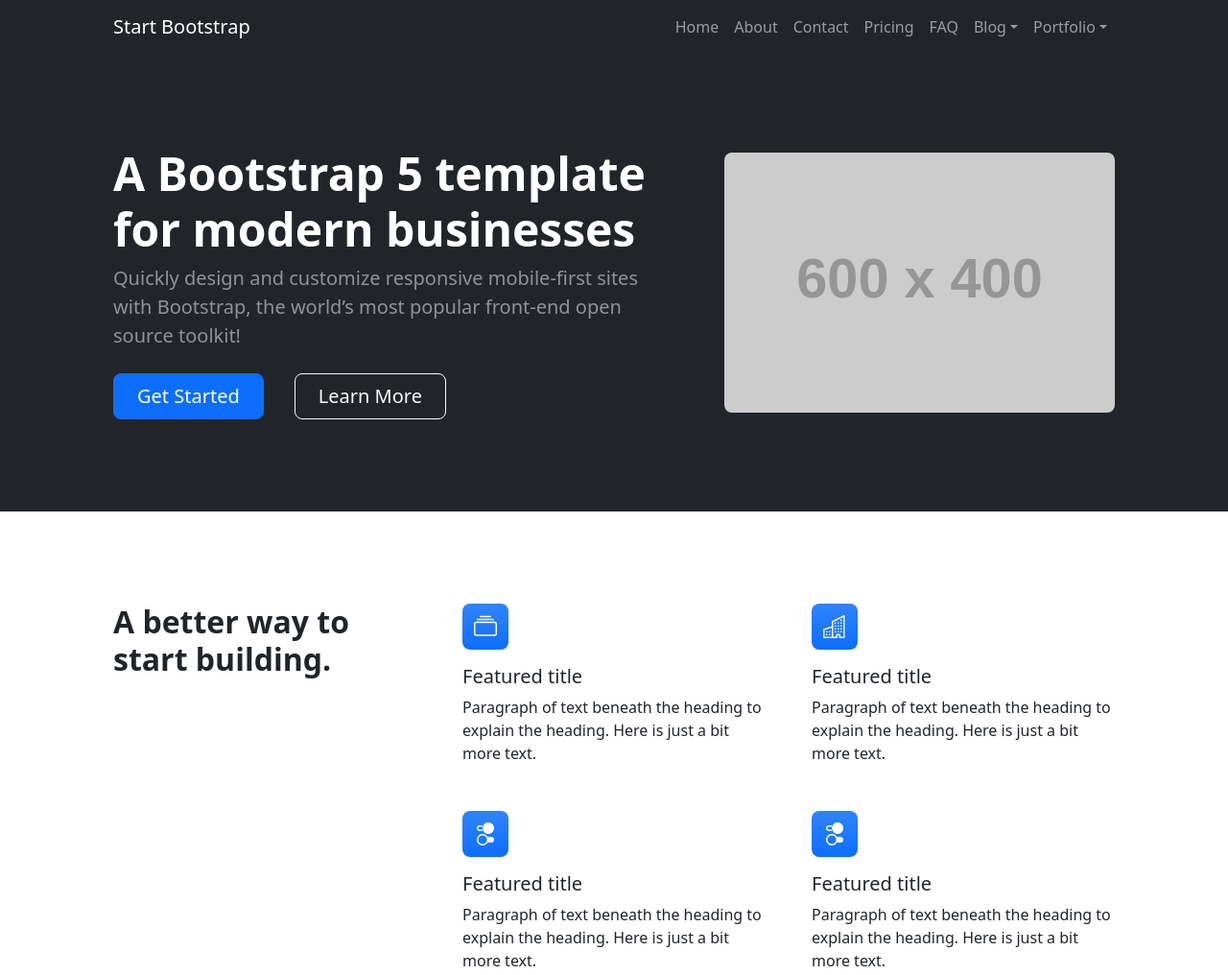
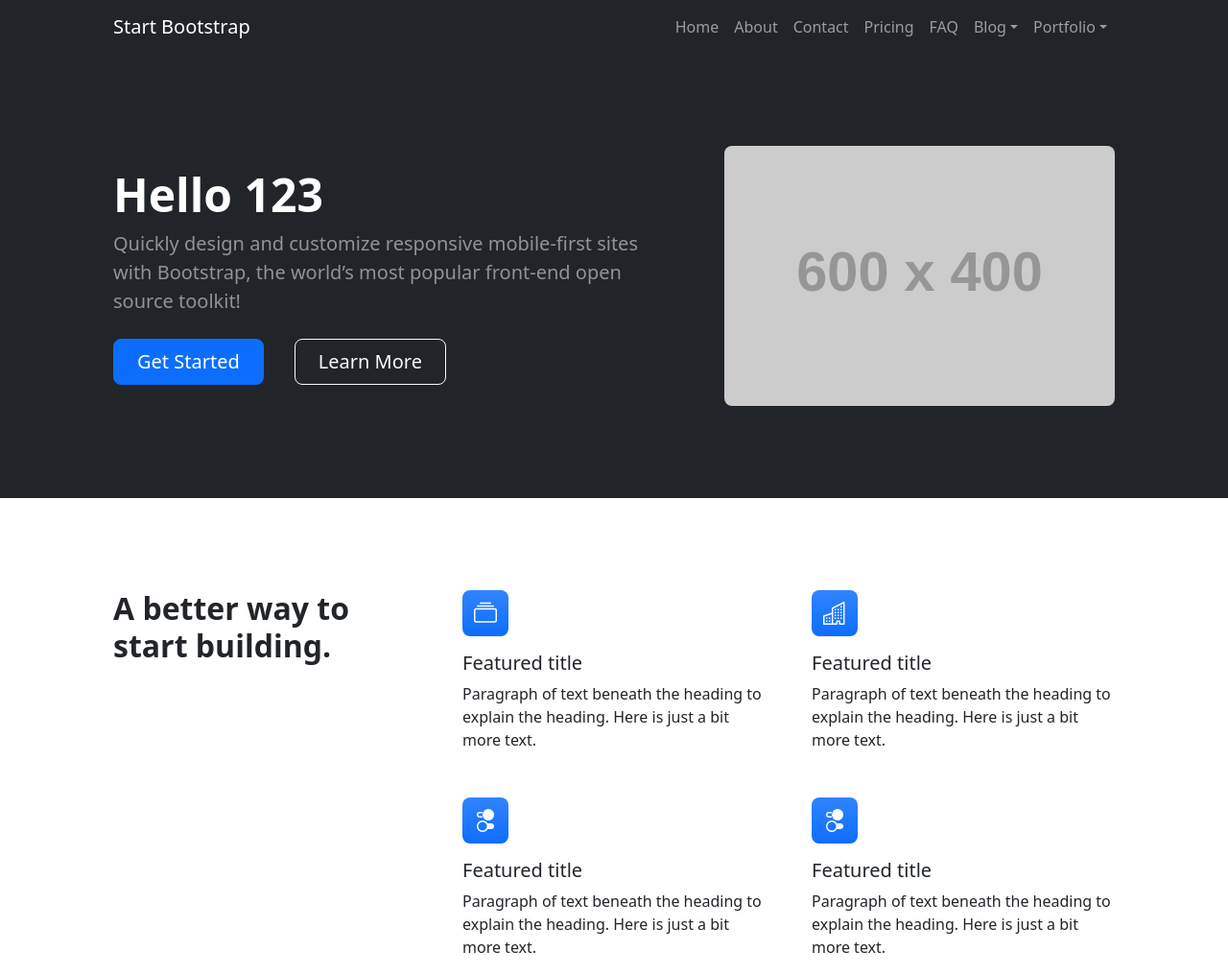
Before and after one commit to Brian8863/my-website, a plain HTML site: page index.html in a window 1280 px wide. Shown: the top 1016 px of the page at 96% size. Drawn offline with nearby package versions, Linux system fonts and the light colour scheme; placeholder pictures from the web are drawn by us.

Commit message:
change title(index.html)

```diff
--- a/index.html
+++ b/index.html
@@ -51,7 +51,7 @@
                     <div class="row gx-5 align-items-center justify-content-center">
                         <div class="col-lg-8 col-xl-7 col-xxl-6">
                             <div class="my-5 text-center text-xl-start">
-                                <h1 class="display-5 fw-bolder text-white mb-2">A Bootstrap 5 template for modern businesses</h1>
+                                <h1 class="display-5 fw-bolder text-white mb-2">Hello 123</h1>
                                 <p class="lead fw-normal text-white-50 mb-4">Quickly design and customize responsive mobile-first sites with Bootstrap, the world’s most popular front-end open source toolkit!</p>
                                 <div class="d-grid gap-3 d-sm-flex justify-content-sm-center justify-content-xl-start">
                                     <a class="btn btn-primary btn-lg px-4 me-sm-3" href="#features">Get Started</a>
```
